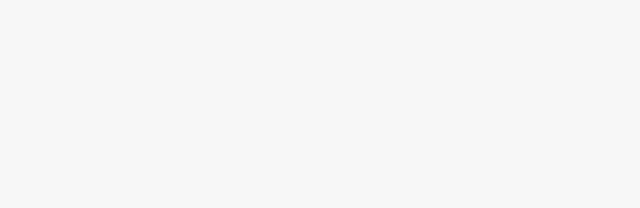
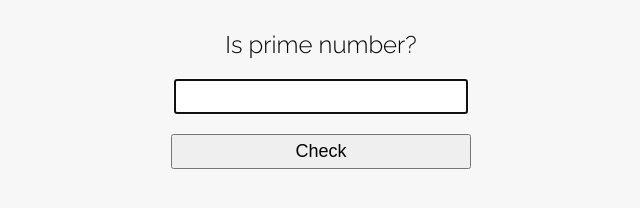
Before and after one commit to rodrigoSaladoAnaya/prime, a plain HTML site: page index.html in a window 1280 px wide. Shown: the whole page, without its empty margins (319-959 px from the left). Drawn offline with Linux system fonts and the light colour scheme.

Commit message:
input button verify

```diff
--- a/index.html
+++ b/index.html
@@ -3,18 +3,58 @@
 <head>
   <meta charset="utf-8">
   <title>Prime</title>
+  <script src="index.js"></script>
+  <link href="https://fonts.googleapis.com/css2?family=Raleway:wght@300&display=swap" rel="stylesheet">
   <style>
     html, body {
-      display: block;
+      display: flex;
+      flex-flow: column;
+      align-items: center;
       padding: 0;
       margin: 0;
       width: 100vw;
       height: 100vh;
       background-color: #f7f7f7;
+      font-family: 'Raleway', sans-serif;
+    }
+    #verify {
+      display: none;
+    }
+    #container {
+      margin-top: 20px;
+      display: flex;
+      flex-flow: column;
+      justify-content: center;
+      align-items: center;
+    }
+    #container > * {
+      margin: 10px;
+    }
+    #label {
+      font-size: 24px;
+    }
+    #number {
+      width: 280px;
+      padding: 5px;
+      font-size: 18px;
+    }
+    #goCheck {
+      width: 300px;
+      padding: 5px;
+      font-size: 18px;
     }
   </style>
 </head>
 <body>
 
+  <div id="container">
+    <div id="label">Is prime number?</div>
+    <input id="number" type="text" autofocus>
+    <button id="goCheck" type="button" onclick="onClickCheck()">Check</button>
+    <div>
+      <a id="verify" class="check" target="_blank"></a>
+    </div>
+  </div>
+
 </body>
 </html>
--- a/index.js
+++ b/index.js
@@ -1,3 +1,52 @@
+/** 2 => false */
+function isPrime(N) {
+  if(N % 2 == 0) {
+    return false;
+  }
+  const L = Math.ceil(N / 6) - 1;
+  let t = false;
+  for(let i = 0; i < L; i++) {
+    const B = (i * 4) + 6;
+    const Q = (N / B) % 0.5;
+    const j = Math.floor(N / B) - 1;
+    t = Q == 0;
+    if(t || i >= j) {
+      break
+    }
+  }
+  return !t;
+}
+
+function onClickCheck() {
+  const verify = document.querySelector('#verify');
+  verify.style.display = "none";
+  const input = document.querySelector('#number');
+  const number = input.value
+  const result = isPrime(number)
+  verify.style.display = "block";
+  if(result) {
+    verify.href = `https://www.wolframalpha.com/input/?i=${number}+is+prime+number`
+    verify.innerHTML = `Yes, [${number}] is a prime number, verify it.`;
+  } else {
+    verify.href = `https://www.wolframalpha.com/input/?i=${number}`
+    verify.innerHTML = `[${number}] is not a prime number.`;
+  }
+  input.focus();
+}
+
 window.onload = function() {
-  console.log("test 1234");
+
+
+
+  // const container = document.querySelector('#container');
+  // for(let N = 9; N < 1000; N+=2) {
+  //   const R = isPrime(N);
+  //   const div = document.createElement('div');
+  //   if(R) {
+  //     div.innerHTML = `<div class="restuls"><div class="number prime">${N}</div><a class="check" href="https://www.wolframalpha.com/input/?i=${N}+is+prime+number" target="_blank">check it up</a></div>`;
+  //   } else {
+  //     div.innerHTML = `<div class="restuls"><div class="number odd-composite">${N}</div></div>`;
+  //   }
+  //   container.append(div);
+  // }
 }
```
